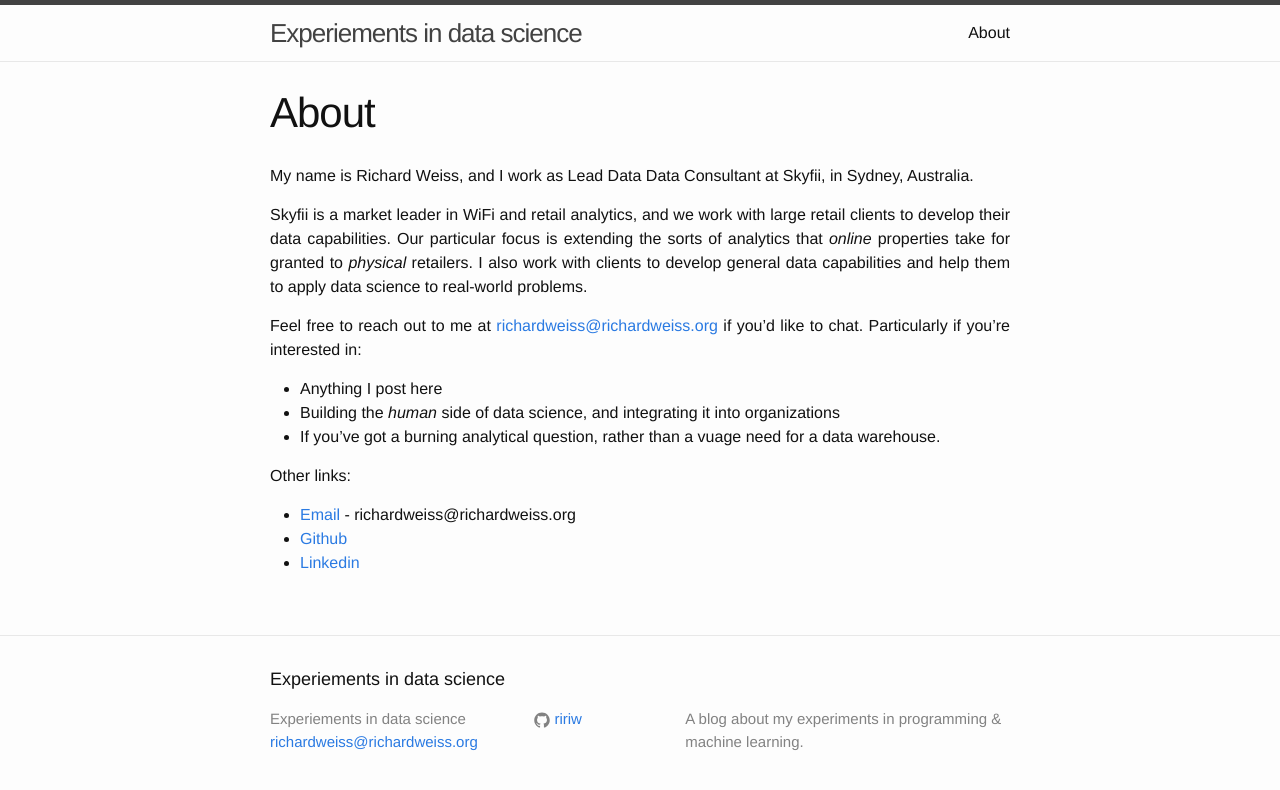
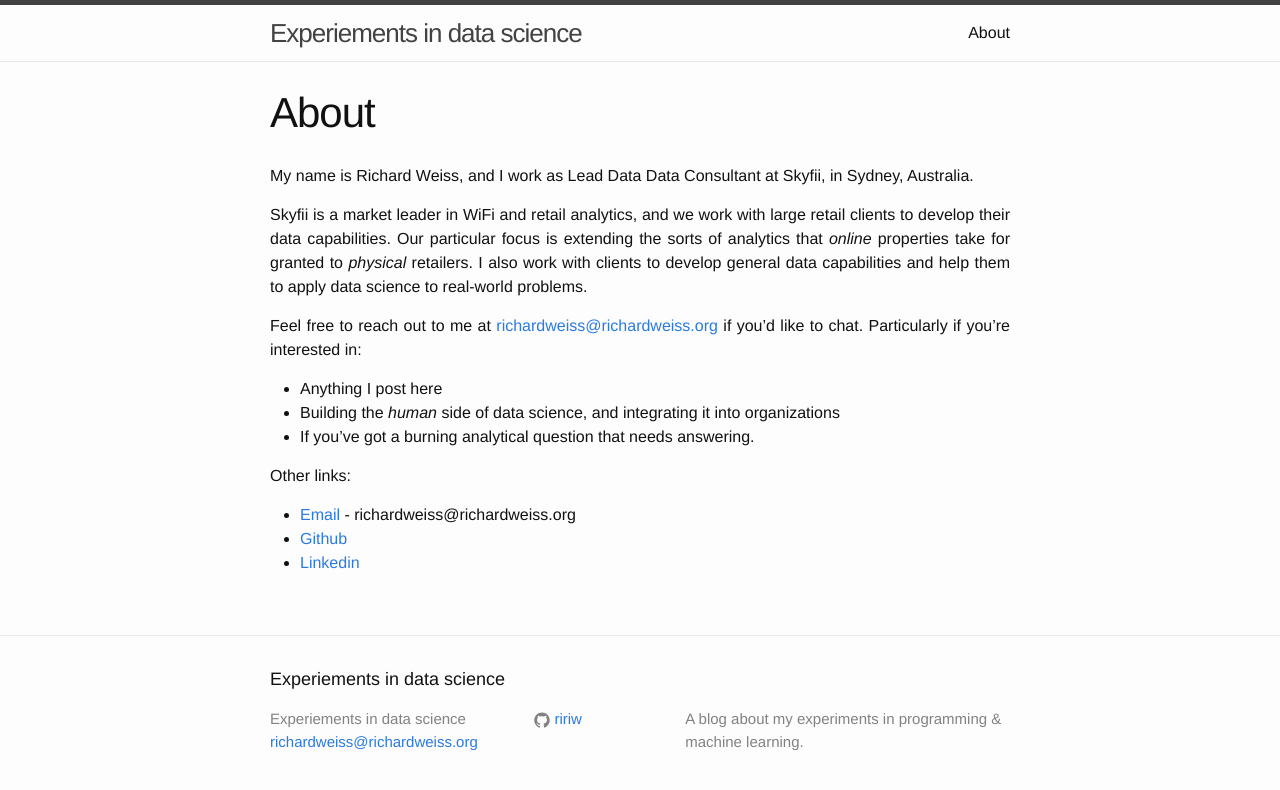
Before and after one commit to ririw/ririw.github.io, a Jekyll site: the page built from about.md, in a window 1280 px wide. Shown: the top 790 px of the page. Built offline with Jekyll 4.4.1, drawn with Linux system fonts in a browser that asks for light colours.

Commit message:
about update

```diff
--- a/about.md
+++ b/about.md
@@ -15,7 +15,7 @@ Particularly if you're interested in:
 
  - Anything I post here
  - Building the _human_ side of data science, and integrating it into organizations
- - If you've got a burning analytical question, rather than a vuage need for a data warehouse.
+ - If you've got a burning analytical question that needs answering.
 
 Other links:
  * [Email](mailto:richardweiss@richardweiss.org) - richardweiss@richardweiss.org
```
